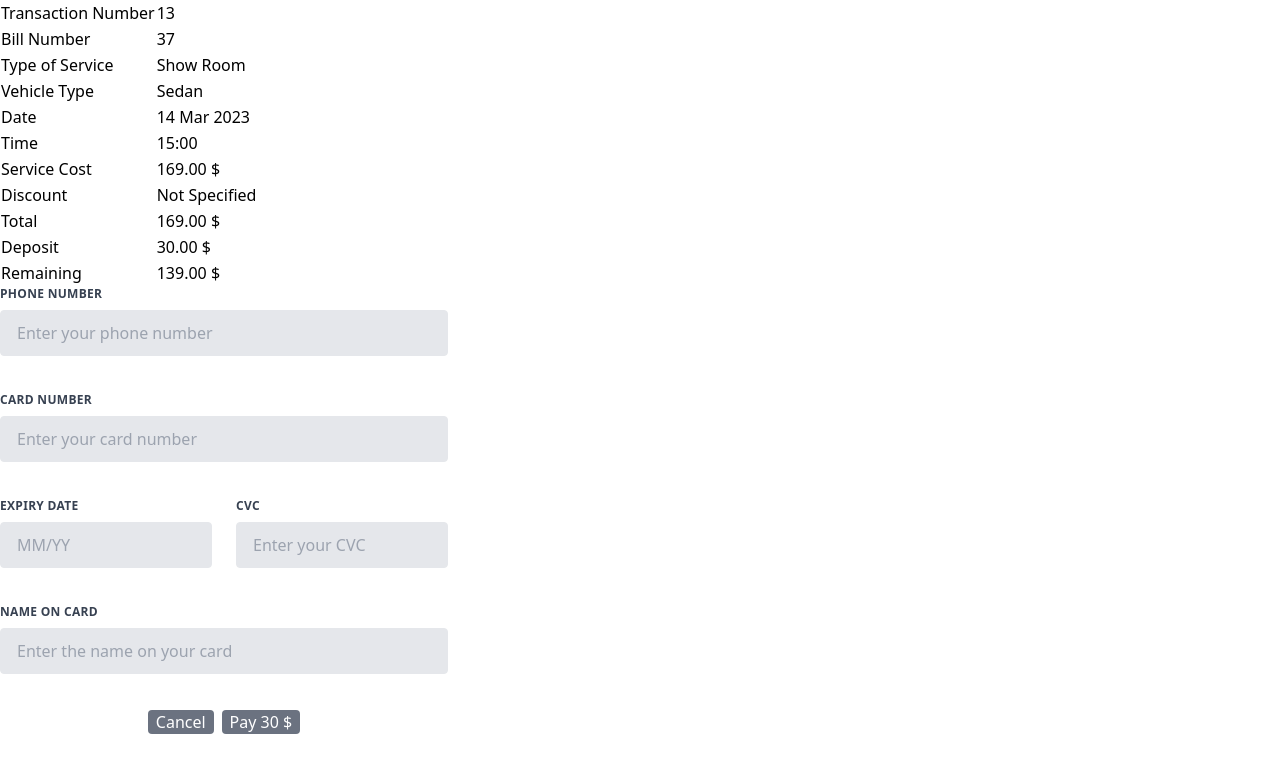
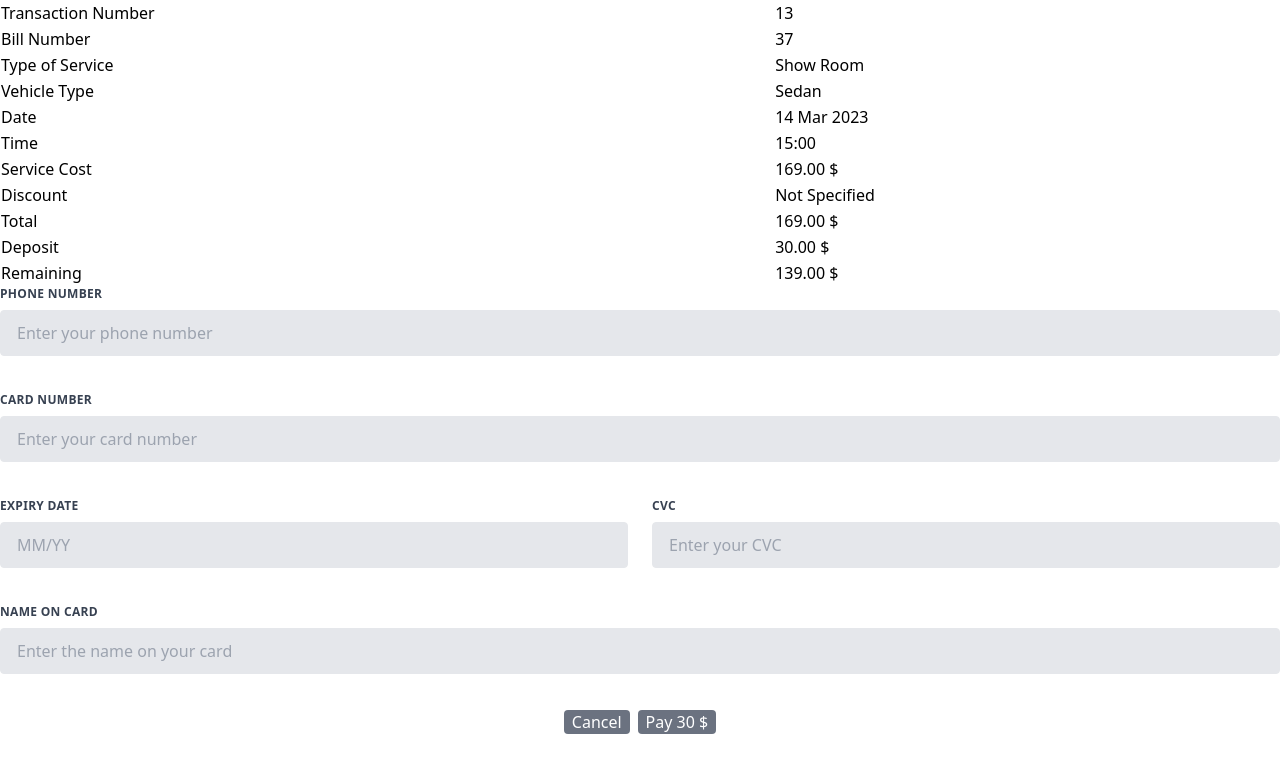
Before and after one commit to hannah-habibpour/jayplus, a React (Create React App) app: page /payment in a window 1280 px wide. Shown: the top 772 px of the page. Built offline with nearby package versions, Linux system fonts and the light colour scheme.

Commit message:
fixed the layout of payment page

```diff
--- a/src/components/payment/PaymentForm.jsx
+++ b/src/components/payment/PaymentForm.jsx
@@ -3,7 +3,7 @@ import Button from "../shared/all/Button"
 function PaymentForm() {
   return (
     <section id="payment-form">
-      <form className="w-full max-w-md">
+      <form className="w-full">
         <div className="flex flex-wrap -mx-3 mb-6">
           <div className="w-full px-3">
             <label className="block uppercase tracking-wide text-gray-700 text-xs font-bold mb-2" htmlFor="phone">
--- a/src/components/shared/payment/Invoice.jsx
+++ b/src/components/shared/payment/Invoice.jsx
@@ -5,7 +5,7 @@ function Invoice({ invoiceDetails }) {
   return (
     <section id="invoice">
       <div className="invoice-card">
-        <table className="">
+        <table className="w-full">
           <tbody>
             {Object.entries(invoiceDetails).map(([key, value]) => (
               <tr key={key}>
```
